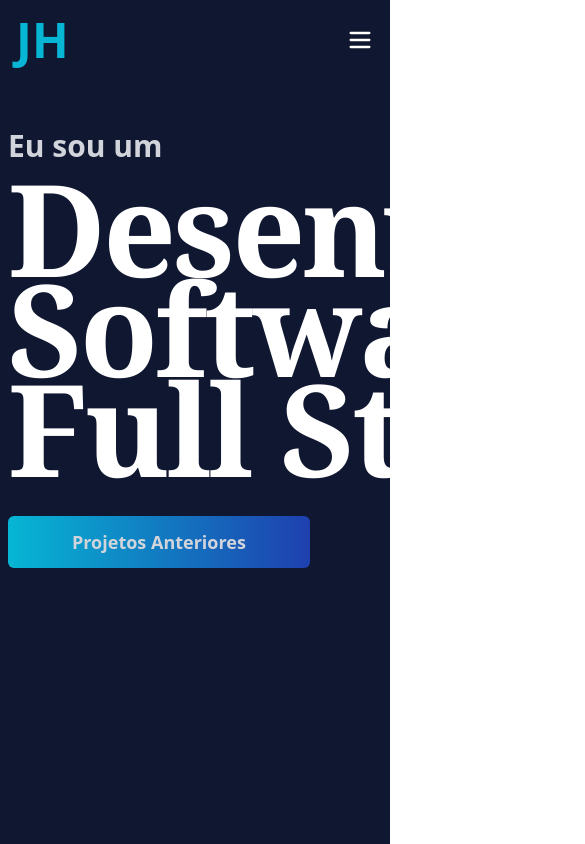
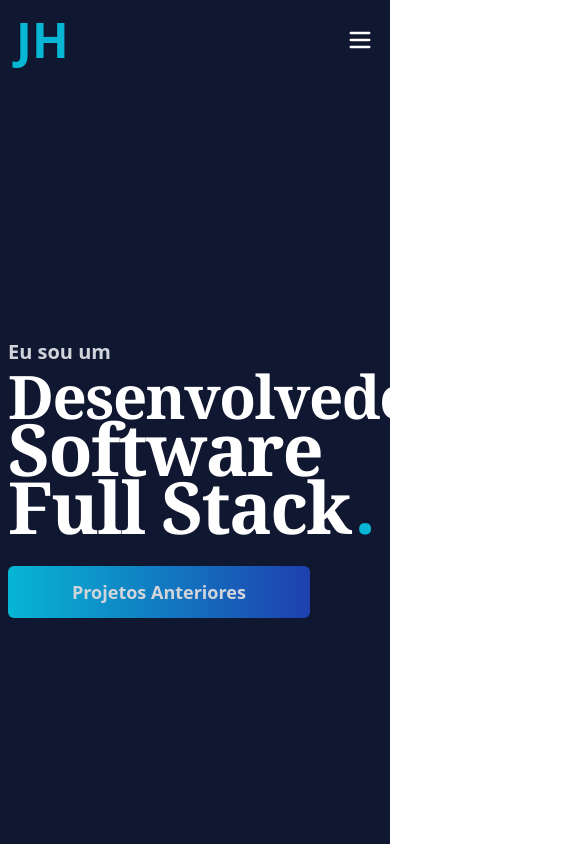
Before and after one commit to JoseHenrique1/JoseHenrique1.github.io, a React (Vite) app: page / in a window 390 px wide. Shown: the top 844 px of the page, 585 px wide, since content can reach past the window. Built offline with nearby package versions, Linux system fonts and the light colour scheme.

Commit message:
view: add responsive home page

```diff
--- a/src/pages/Home.tsx
+++ b/src/pages/Home.tsx
@@ -3,12 +3,12 @@ import { Button } from "../components/Button";
 export function Home() {
   //<main className="flex-grow flex flex-col max-w-screen-xl mx-auto my-0 bg-red-600">
   return (
-    <section className="flex flex-col items-start py-6 home">
-      <h1 className="text-gray-300 font-semibold text-3xl">Eu sou um</h1>
+    <section className="flex flex-col justify-center items-start py-6 home sm:justify-start">
+      <h1 className="text-gray-300 font-semibold text-xl sm:text-2xl md:text-3xl">Eu sou um</h1>
       <div className="space-y-4">
-        <h1 className="text-white text-9xl font-semibold font-serif tracking-tight ">Desenvolvedor</h1>
-        <h1 className="text-white text-9xl font-semibold font-serif tracking-tight leading-10">Software</h1>
-        <h1 className="text-white text-9xl font-semibold font-serif tracking-tight ">
+        <h1 className="text-white font-semibold font-serif tracking-tight text-6xl sm:text-8xl lg:text-9xl">Desenvolvedor</h1>
+        <h1 className="text-white font-semibold font-serif tracking-tight leading-3 text-7xl sm:leading-6 sm:text-8xl lg:leading-10 lg:text-9xl">Software</h1>
+        <h1 className="text-white font-semibold font-serif tracking-tight text-7xl sm:text-8xl lg:text-9xl">
           Full Stack
           <span className="text-cyan-500 font-serif ml-1">.</span>
         </h1>
```
